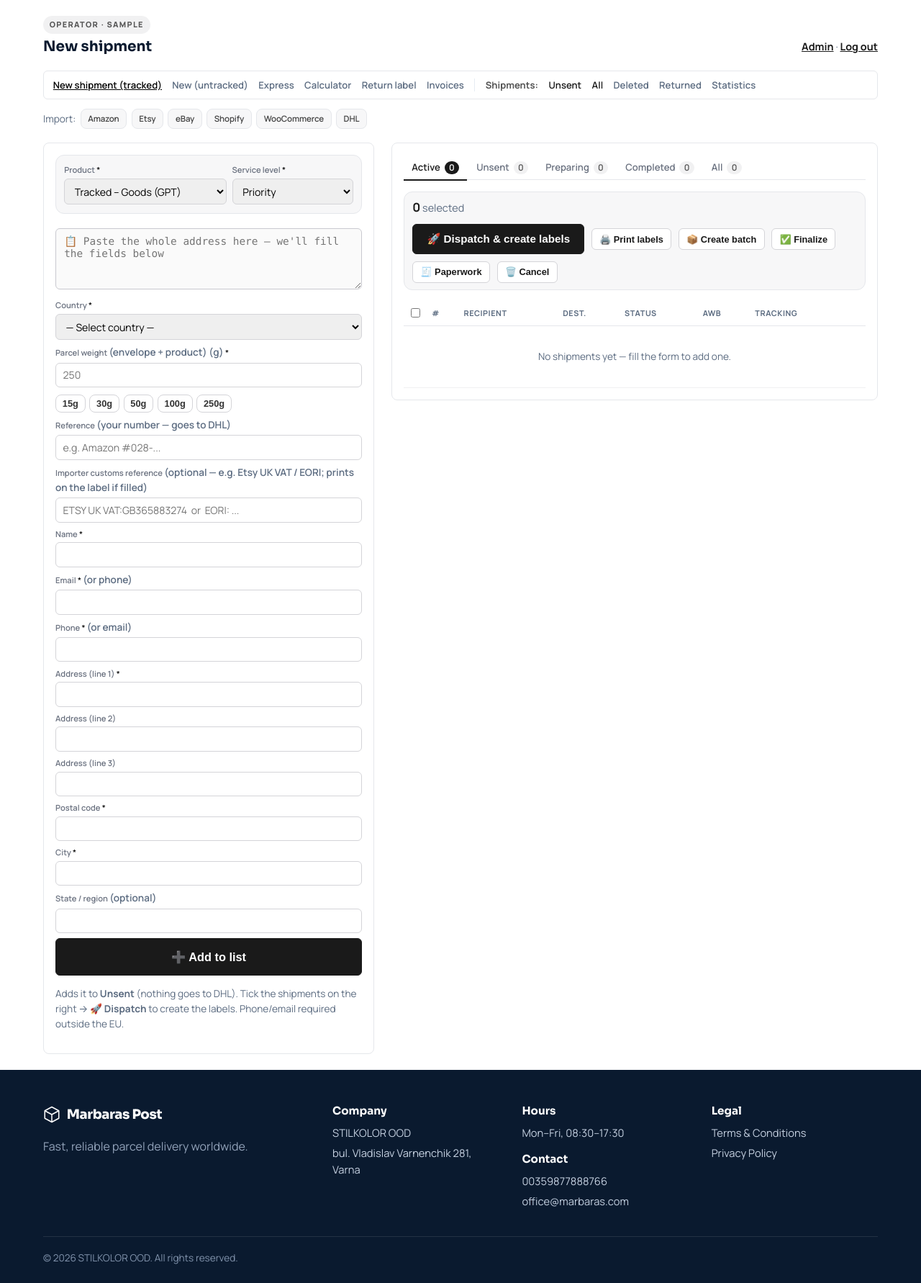
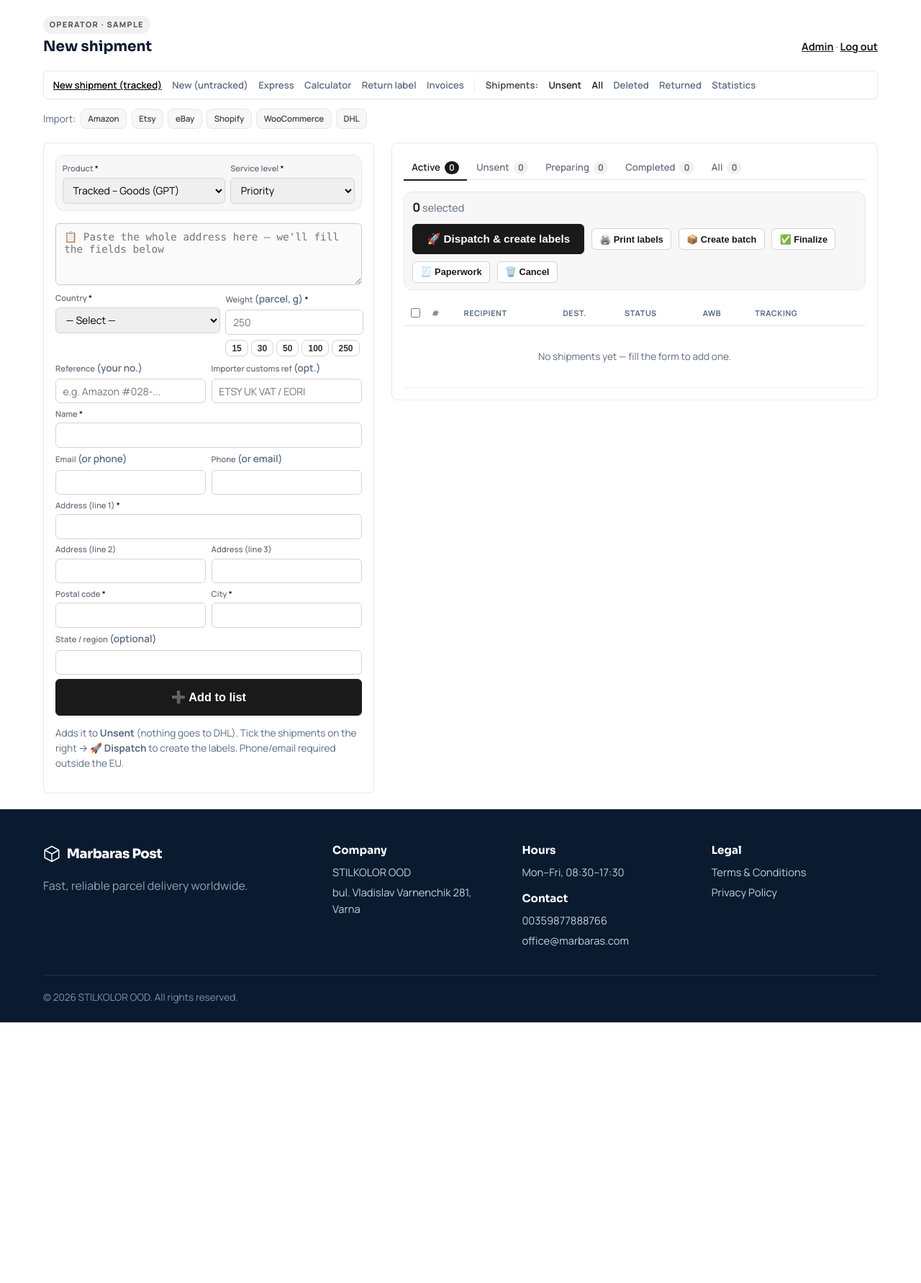
Before and after one commit to uigeadall/marbaras-post, a Django app: page /app/ in a window 1280 px wide. Shown: the part 73-1855 px from the top of the page at 72% size. After the commit the page ends 1493 px from the top, so only its background shows below. Run offline with Django 4.2, Linux system fonts and the light colour scheme; the visitor is signed in with stand-in values (Sample User, id 1); data that the repository does not hold is empty.

Commit message:
Compact the create form (paired 2-column rows, tighter spacing)
Pair short fields into 2-column rows (country+weight, reference+importer,
email+phone, address2+3, postal+city) and tighten vertical spacing so the
form needs much less scrolling.

Co-Authored-By: Claude Opus 4.8 <noreply@anthropic.com>

```diff
--- a/static/css/styles.css
+++ b/static/css/styles.css
@@ -400,3 +400,12 @@ img { max-width: 100%; }
 .awb-banner a { color:#1a1a1a; text-decoration:underline; margin-left:auto; font-weight:700; }
 .ship-table td a { color:#1a1a1a; text-decoration:underline; }
 .ship-table td a:hover { color:#000; }
+
+/* Tighter operator form — less scrolling */
+.a1-form { gap: .35rem; }
+.a1-form .ff label { margin-bottom: 1px; }
+.a1-form #paste-box { margin-bottom: .25rem; rows: 3; }
+.gen-box { padding: .55rem; margin-bottom: .15rem; }
+.customs-box { padding: .7rem; gap: .4rem; }
+.presets { margin-top: .25rem; gap: .25rem; }
+.presets button { padding: .22rem .5rem; font-size: .75rem; }
--- a/templates/app/dashboard.html
+++ b/templates/app/dashboard.html
@@ -59,45 +59,50 @@
           </div>
         </div>
         <textarea id="paste-box" rows="4" autofocus placeholder="📋 Paste the whole address here — we'll fill the fields below"></textarea>
-        <!-- 1: Country -->
+        <!-- Country + Weight -->
+        <div class="ff2">
           <div class="ff"><label>Country <span class="req">*</span></label>
             <select name="country" id="f_country" required>
-            <option value="">— Select country —</option>
+              <option value="">— Select —</option>
               {% for code, cname in countries %}<option value="{{ code }}">{{ cname }} ({{ code }})</option>{% endfor %}
             </select>
           </div>
-        <!-- 2: Weight -->
-        <div class="ff"><label>Parcel weight <span class="muted small">(envelope + product) (g)</span> <span class="req">*</span></label>
+          <div class="ff"><label>Weight <span class="muted small">(parcel, g)</span> <span class="req">*</span></label>
             <input type="number" name="weight_g" id="f_weight" min="1" placeholder="250">
             <div class="presets">
-            <button type="button" onclick="setWeight(15)">15g</button>
-            <button type="button" onclick="setWeight(30)">30g</button>
-            <button type="button" onclick="setWeight(50)">50g</button>
-            <button type="button" onclick="setWeight(100)">100g</button>
-            <button type="button" onclick="setWeight(250)">250g</button>
+              <button type="button" onclick="setWeight(15)">15</button>
+              <button type="button" onclick="setWeight(30)">30</button>
+              <button type="button" onclick="setWeight(50)">50</button>
+              <button type="button" onclick="setWeight(100)">100</button>
+              <button type="button" onclick="setWeight(250)">250</button>
             </div>
           </div>
-        <!-- 3: Reference -->
-        <div class="ff"><label>Reference <span class="muted small">(your number — goes to DHL)</span></label><input type="text" name="reference" placeholder="e.g. Amazon #028-..."></div>
-        <!-- 4: Importer customs reference -->
-        <div class="ff"><label>Importer customs reference <span class="muted small">(optional — e.g. Etsy UK VAT / EORI; prints on the label if filled)</span></label>
-          <input type="text" name="importer_tax_id" placeholder="ETSY UK VAT:GB365883274  or  EORI: ...">
         </div>
-        <!-- 5: Name -->
+        <!-- Reference + Importer customs ref -->
+        <div class="ff2">
+          <div class="ff"><label>Reference <span class="muted small">(your no.)</span></label><input type="text" name="reference" placeholder="e.g. Amazon #028-..."></div>
+          <div class="ff"><label>Importer customs ref <span class="muted small">(opt.)</span></label><input type="text" name="importer_tax_id" placeholder="ETSY UK VAT / EORI"></div>
+        </div>
+        <!-- Name -->
         <div class="ff"><label>Name <span class="req">*</span></label><input type="text" name="recipient_name" id="f_name" required></div>
-        <!-- 6: Email -->
-        <div class="ff"><label>Email <span class="req">*</span> <span class="muted small">(or phone)</span></label><input type="email" name="recipient_email" id="f_email"></div>
-        <!-- 7: Phone -->
-        <div class="ff"><label>Phone <span class="req">*</span> <span class="muted small">(or email)</span></label><input type="text" name="recipient_phone" id="f_phone"></div>
-        <!-- 8/9/10: Address -->
+        <!-- Email + Phone -->
+        <div class="ff2">
+          <div class="ff"><label>Email <span class="muted small">(or phone)</span></label><input type="email" name="recipient_email" id="f_email"></div>
+          <div class="ff"><label>Phone <span class="muted small">(or email)</span></label><input type="text" name="recipient_phone" id="f_phone"></div>
+        </div>
+        <!-- Address 1 -->
         <div class="ff"><label>Address (line 1) <span class="req">*</span></label><input type="text" name="address_line1" id="f_addr1" required></div>
+        <!-- Address 2 + 3 -->
+        <div class="ff2">
           <div class="ff"><label>Address (line 2)</label><input type="text" name="address_line2" id="f_addr2"></div>
           <div class="ff"><label>Address (line 3)</label><input type="text" name="address_line3" id="f_addr3"></div>
-        <!-- 11: Postal code -->
+        </div>
+        <!-- Postal + City -->
+        <div class="ff2">
           <div class="ff"><label>Postal code <span class="req">*</span></label><input type="text" name="postal_code" id="f_postal" required></div>
-        <!-- 12: City -->
           <div class="ff"><label>City <span class="req">*</span></label><input type="text" name="city" id="f_city" required></div>
-        <!-- 13: State -->
+        </div>
+        <!-- State -->
         <div class="ff"><label>State / region <span class="muted small">(optional)</span></label><input type="text" name="state" id="f_state"></div>
 
         <!-- Customs — required for non-EU destinations -->
```
Lines whose indentation alone changed are shown as unchanged.
